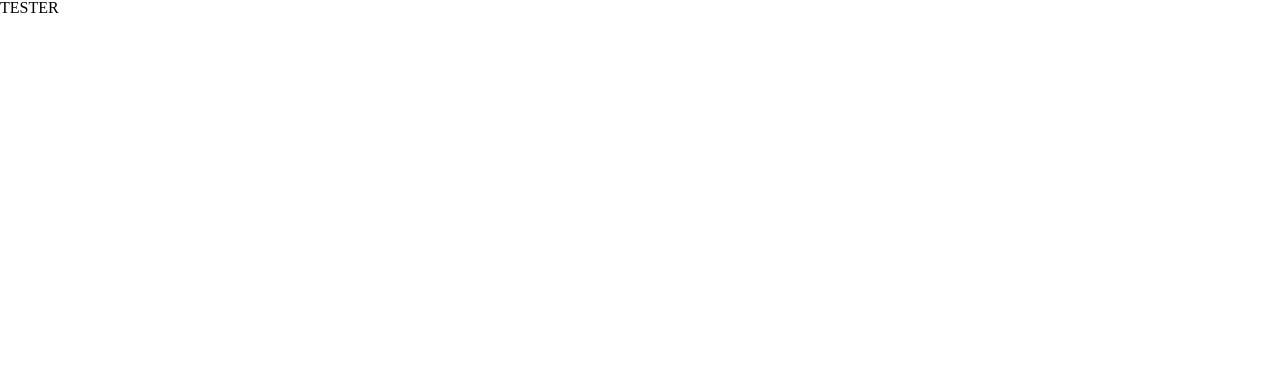
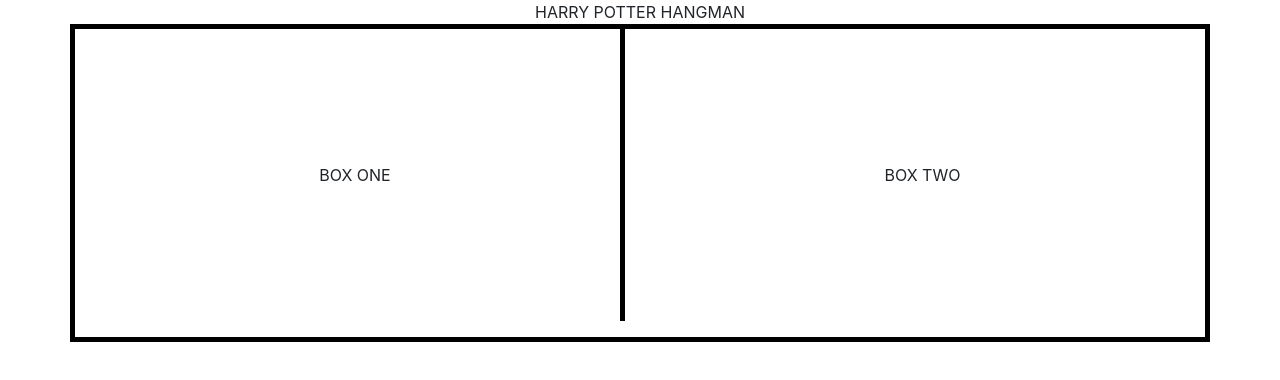
Before and after one commit to e-holmes/WordGuessGame, a plain HTML site: page index.html in a window 1280 px wide. Drawn offline with nearby package versions, Linux system fonts and the light colour scheme.

Commit message:
adjusted index placements

```diff
--- a/index.html
+++ b/index.html
@@ -1,15 +1,42 @@
 <!DOCTYPE html>
+
 <html lang="en-us">
+
     <head>
+
         <meta charset="UTF-8">
+        <meta name="viewport" content="width=device-width, initial-scale=1, shrink-to-fit=no">
+
         <title>Hangman</title>
+        <!--Links-->
+        <link rel="stylesheet" href="https://stackpath.bootstrapcdn.com/bootstrap/4.3.1/css/bootstrap.min.css" integrity="sha384-ggOyR0iXCbMQv3Xipma34MD+dH/1fQ784/j6cY/iJTQUOhcWr7x9JvoRxT2MZw1T" crossorigin="anonymous">
         <link rel="stylesheet" type="text/css" href="Assets/CSS/style.css">
-        <link rel="stylesheet" type="text/css" href="Assets/CSS/Reset.css">
+
     </head>
 
     <body>
-         <script src="Assets/Javascript/game.js"></script>
-         <H1>TESTER</H1>
+            <div class="container">
+                <div class="row">
 
+                    <header class="col">HARRY POTTER HANGMAN</header>
+
+                </div>
+
+                <div class="row cont">
+                    <section class="col">
+
+                        <p class="leftBox">BOX ONE</p>
+
+                    </section>
+
+                    <section class="col">
+
+                        <p class="rightBox">BOX TWO</p>
+
+                    </section>
+                </div>
+            </div>
+
+            <script src="Assets/Javascript/game.js"></script>
     </body>
 </html>
```
